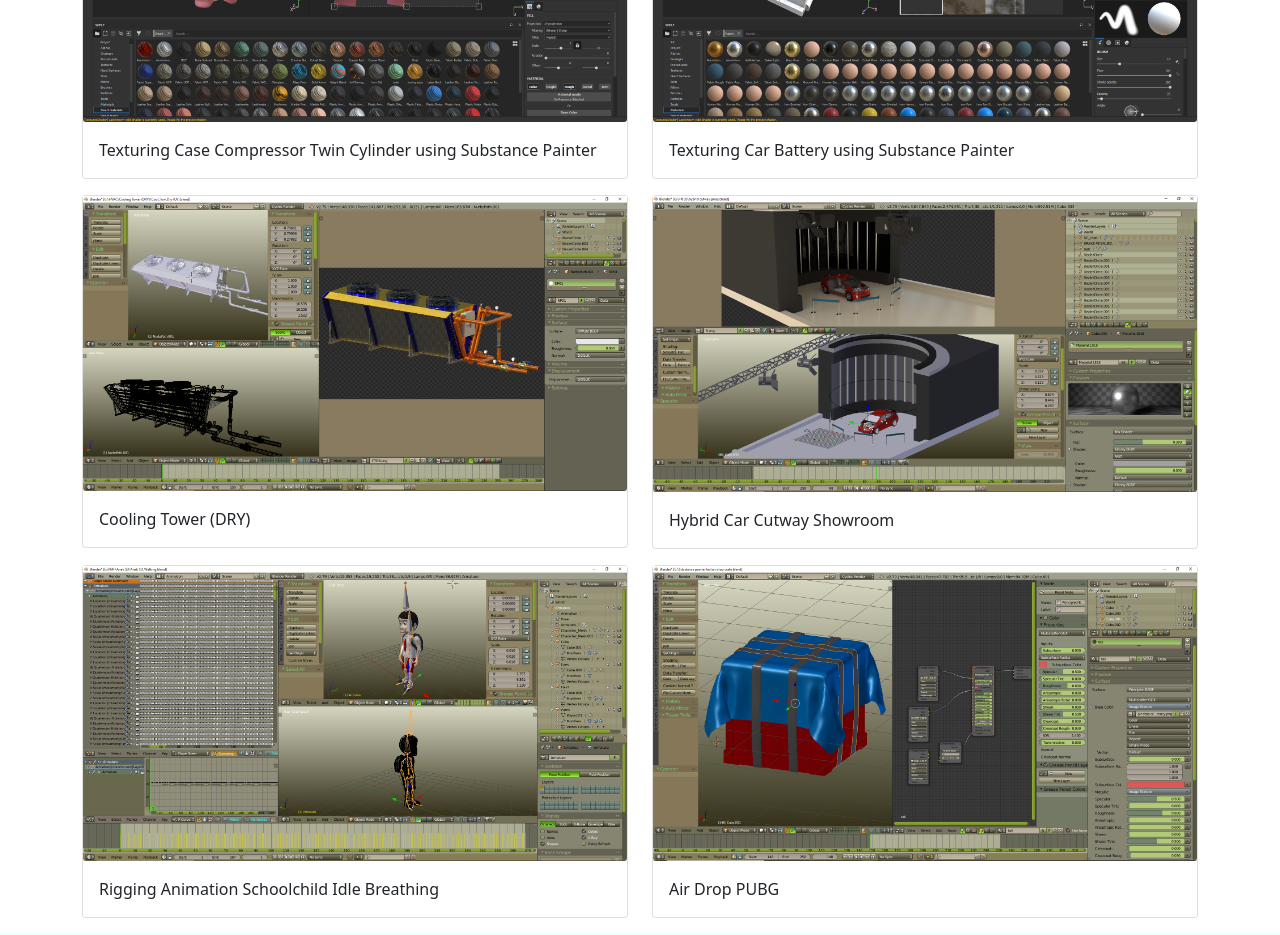
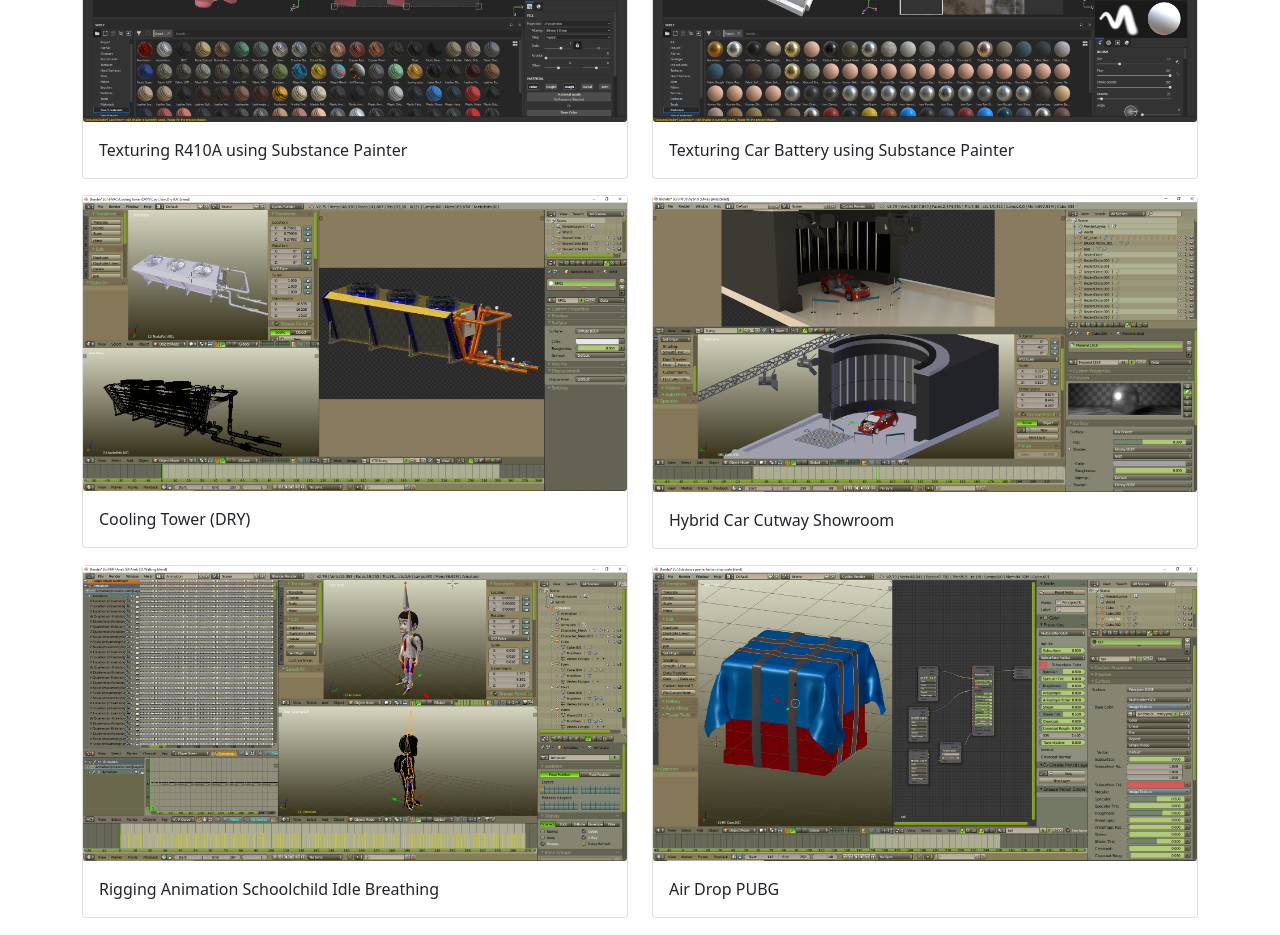
Before and after one commit to bachtiarrochim/bachtiarrochim, a plain HTML site: page index.html in a window 1280 px wide. Shown: the part 2640-3575 px from the top of the page. Drawn offline with nearby package versions, Linux system fonts and the light colour scheme.

Commit message:
Update index.html

```diff
--- a/index.html
+++ b/index.html
@@ -122,7 +122,7 @@
               <div class="card">
                 <img src="img/projects/13.PNG" class="card-img-bottom" alt="Project 6" />
                 <div class="card-body">
-                  <p class="card-text">Texturing Case Compressor Twin Cylinder using Substance Painter</p>
+                  <p class="card-text">Texturing R410A using Substance Painter</p>
                 </div>
               </div>
             </div>
```
